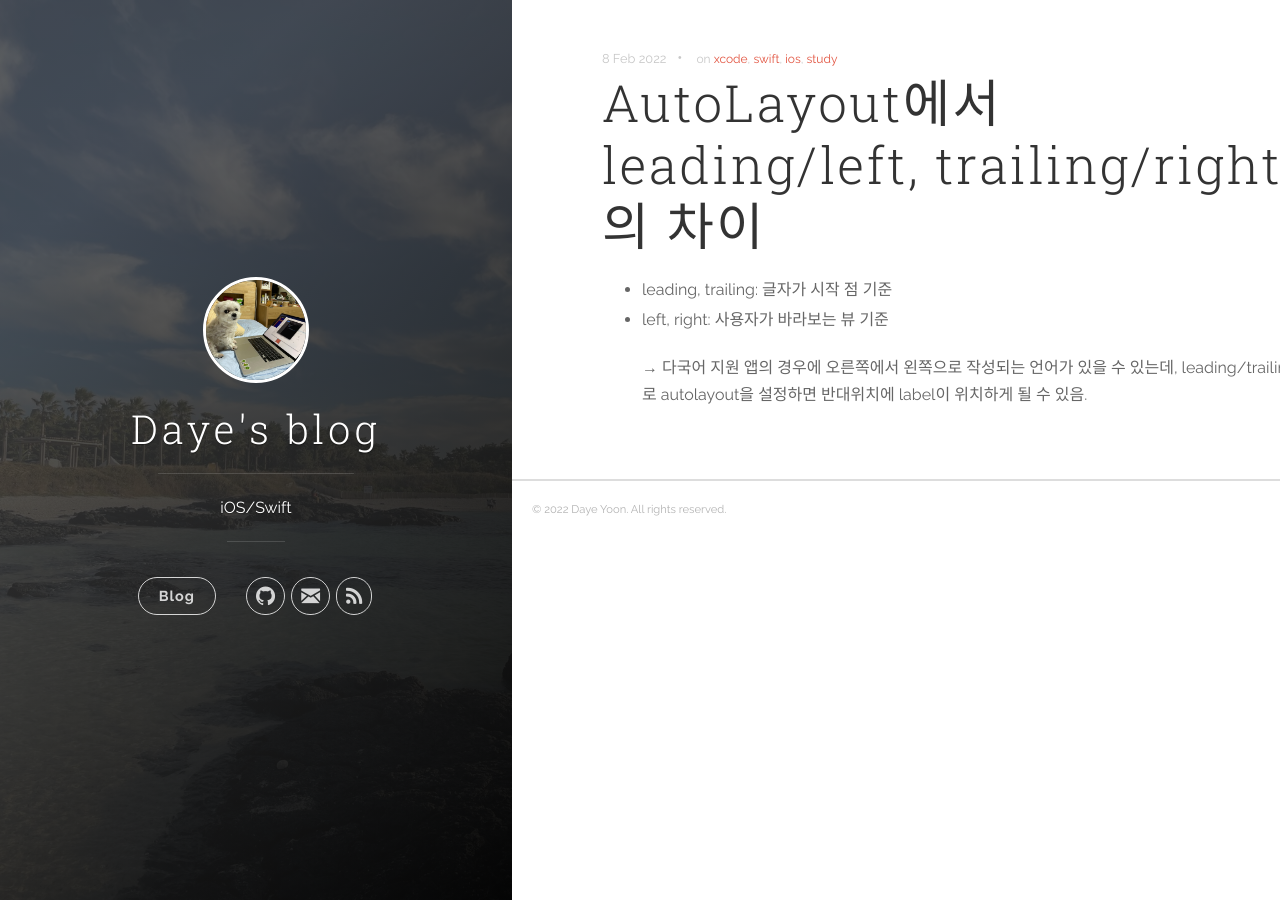
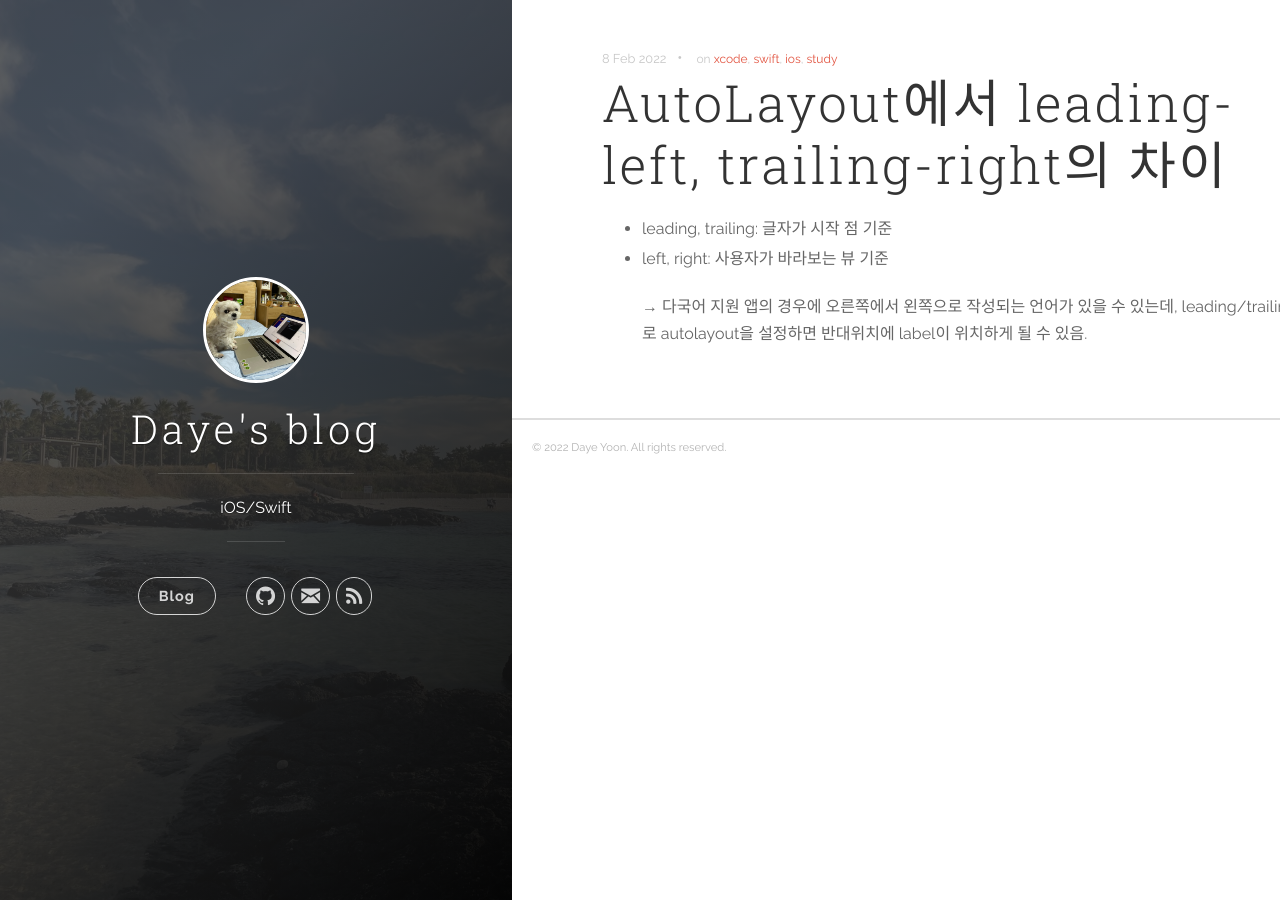
Before and after one commit to dy-yb/dy-yb.github.io, a Jekyll site: the page built from _posts/2022-02-08-leadingLeftTrailingRight.md, in a window 1280 px wide. Built offline with Jekyll 4.4.1, drawn with Linux system fonts in a browser that asks for light colours.

```diff
--- a/_posts/2022-02-08-leadingLeftTrailingRight.md
+++ b/_posts/2022-02-08-leadingLeftTrailingRight.md
@@ -1,5 +1,5 @@
 ---
-title: AutoLayout에서 leading/left, trailing/right의 차이
+title: AutoLayout에서 leading-left, trailing-right의 차이
 date: 2022-02-08 12:10:00
 tags: xcode swift ios study
 ---
```
